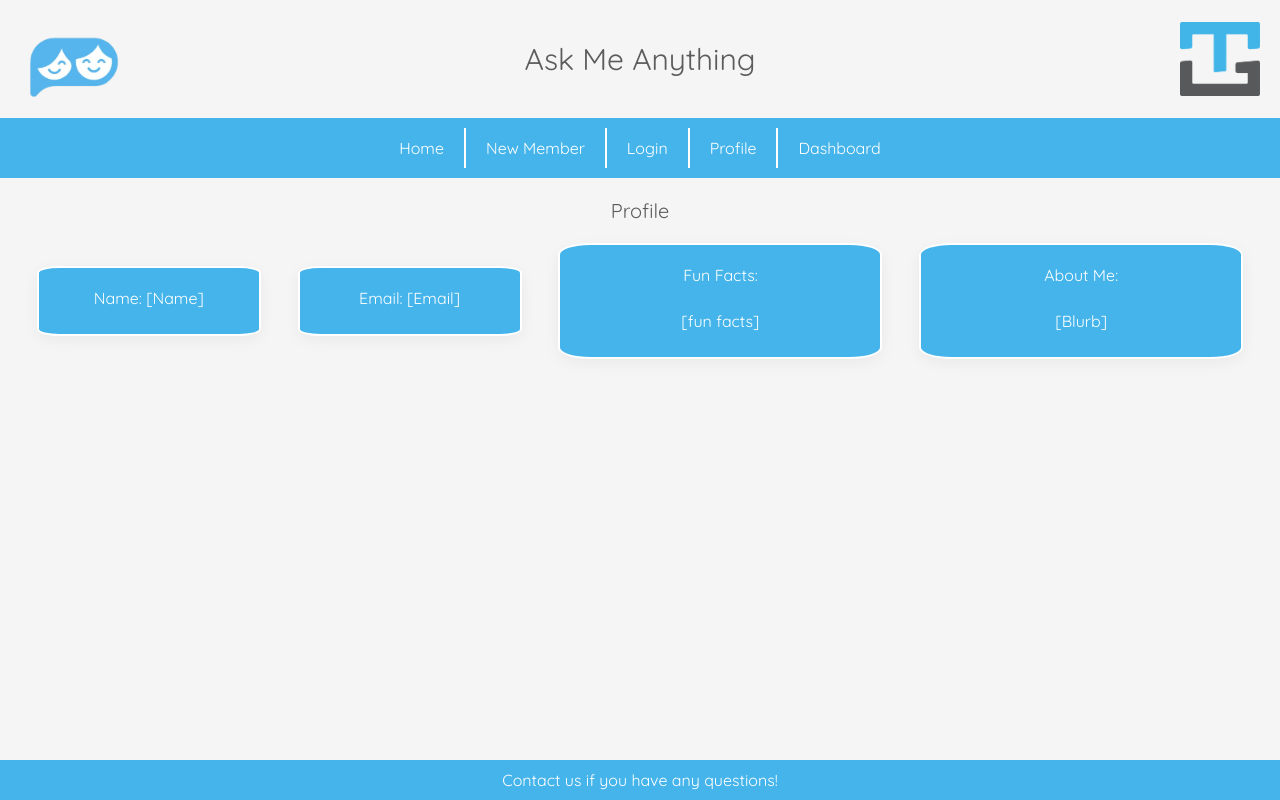
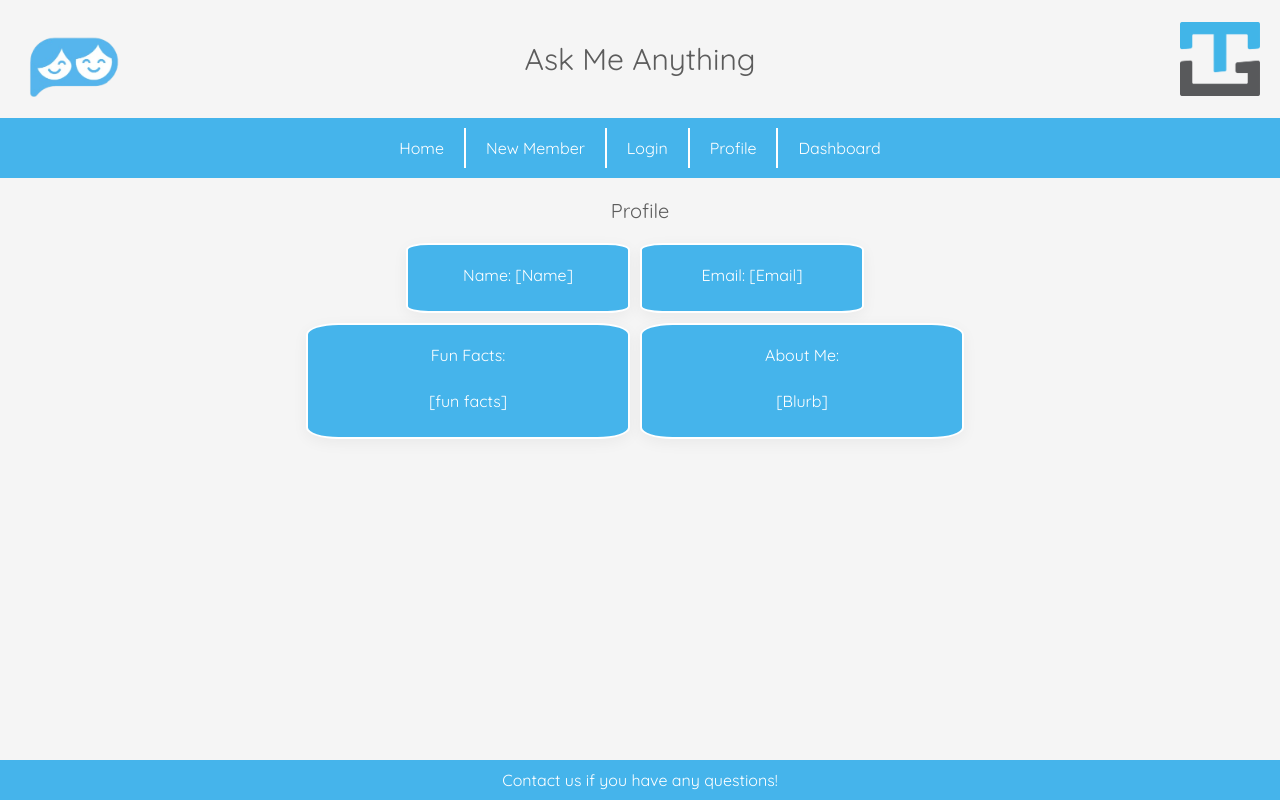
Before and after one commit to naman0r/ama-consulting-project, a React (Vite) app in the folder frontend/: page /profile in a window 1280 px wide. Built offline with nearby package versions, Linux system fonts and the light colour scheme.

Commit message:
minor styling adjustments

```diff
--- a/frontend/src/pages/Profile.jsx
+++ b/frontend/src/pages/Profile.jsx
@@ -16,19 +16,21 @@ function Profile() {
       <Header />
       <TopNav />
       <p className="p3">Profile</p>
-      <div className="profile_page">
-        <div className="profile_field">
+      <div className="profile_page_row">
+        <div className="profile_field_column">
           <p className="p2">Name: {name}</p>
 
         </div>
-        <div className="profile_field">
+        <div className="profile_field_column">
           <p className="p2">Email: {email} </p>
         </div>
-        <div className="profile_field_lg">
+      </div>
+      <div className="profile_page_row">
+        <div className="profile_field_lg_column">
           <p className="p2">Fun Facts: </p>
           <p className="p2"> {funfacts} </p>
         </div>
-        <div className="profile_field_lg">
+        <div className="profile_field_lg_column">
           <p className="p2">About Me: </p>
           <p className="p2"> {blurb} </p>
         </div>
@@ -36,6 +38,44 @@ function Profile() {
       <Footer />
     </>
   );
+
+  <div class='some-page-wrapper'>
+  <div class='row'>
+    <div class='column'>
+      <div class='orange-column'>
+        Some Text in Column One
+      </div>
+    </div>
+    <div class='column'>
+      <div class='blue-column'>
+        Some Text in Column Two
+      </div>
+    </div>
+    <div class='column'>
+      <div class='green-column'>
+        Some Text in Column Three
+      </div>
+    </div>
+  </div>
+  <div class='row 2'>
+    <div class='column'>
+      <div class='green-column'>
+        Some Text in Row 2, Column One
+      </div>
+    </div>
+    <div class='column'>
+      <div class='orange-column'>
+        Some Text in Row 2, Column Two
+      </div>
+    </div>
+    <div class='column'>
+      <div class='blue-column'>
+        Some Text in Row2, Column Three
+      </div>
+    </div>
+  </div>
+</div>
+
 }
 
 export default Profile;
--- a/frontend/src/styles/Admin.css
+++ b/frontend/src/styles/Admin.css
@@ -6,14 +6,16 @@
     padding: 40px;
     border-radius: 10%;
     width: 100%;
-    max-width: 250px;
+    max-width: 450px;
+    max-height: fit-content;
     align-items: center;
     justify-content: center;
     border: 2px solid #45b4eb;
   }
 
   .select_btn {
-    margin-left: 12px;
+    margin-left: 35px;
+    padding: 20px;
   }
 
 
--- a/frontend/src/styles/Home.css
+++ b/frontend/src/styles/Home.css
@@ -40,7 +40,8 @@
   padding: 40px;
   border-radius: 10%;
   width: 100%;
-  max-width: 250px;
+  max-width: 650px;
+  max-height: fit-content;
   align-items: center;
   justify-content: center;
   border: 2px solid #45b4eb;
--- a/frontend/src/styles/Profile.css
+++ b/frontend/src/styles/Profile.css
@@ -1,4 +1,4 @@
-.profile_field {
+.profile_field_column {
     display: flex;
     flex-direction: column;
     background: #45b4eb;
@@ -11,30 +11,34 @@
     justify-content: center;
     border: 2px solid white;
     margin-bottom: 10px;
-    height: 30%;;
+    height: 30%;
+    margin-right: 10px;
+
 }
 
 
-.profile_field_lg {
+.profile_field_lg_column {
     display: flex;
     flex-direction: column;
     background: #45b4eb;
     padding: 10px;
     border-radius: 10%;
     box-shadow: 0 4px 15px rgba(0, 0, 0, 0.05);
-    width: 40%;
+    width: 100%;
     max-width: 300px;
     align-items: center;
     justify-content: center;
     border: 2px solid white;
     margin-bottom: 10px;
-    height: 30%;;
+    height: 30%;
+    margin-right: 10px;
 }
 
 
-.profile_page {
+.profile_page_row {
     display: flex;
-    justify-content: space-evenly;
+    justify-content: center;
+    flex-direction: row;
     align-items: center;
     flex-wrap: wrap;
 }
```
